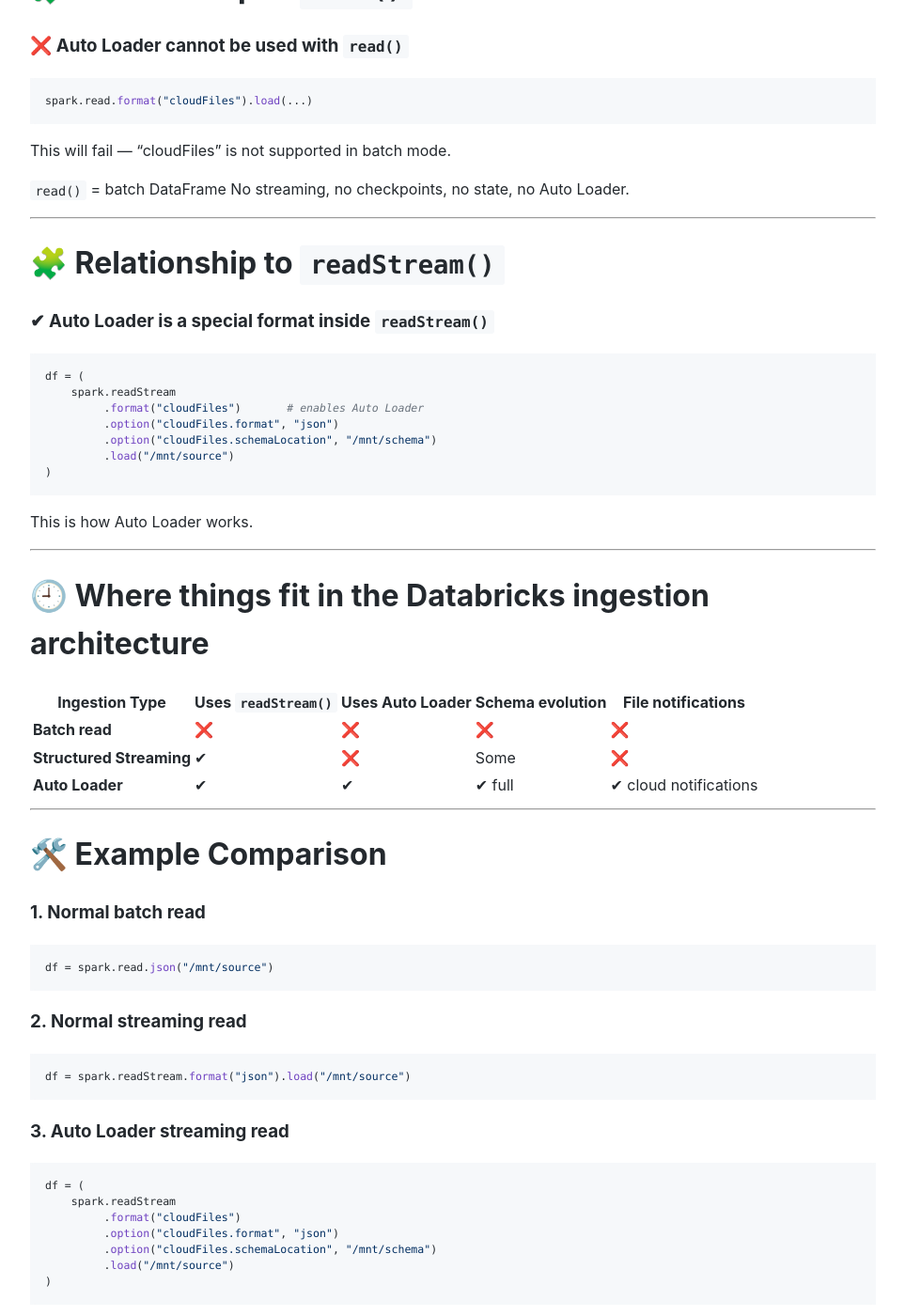
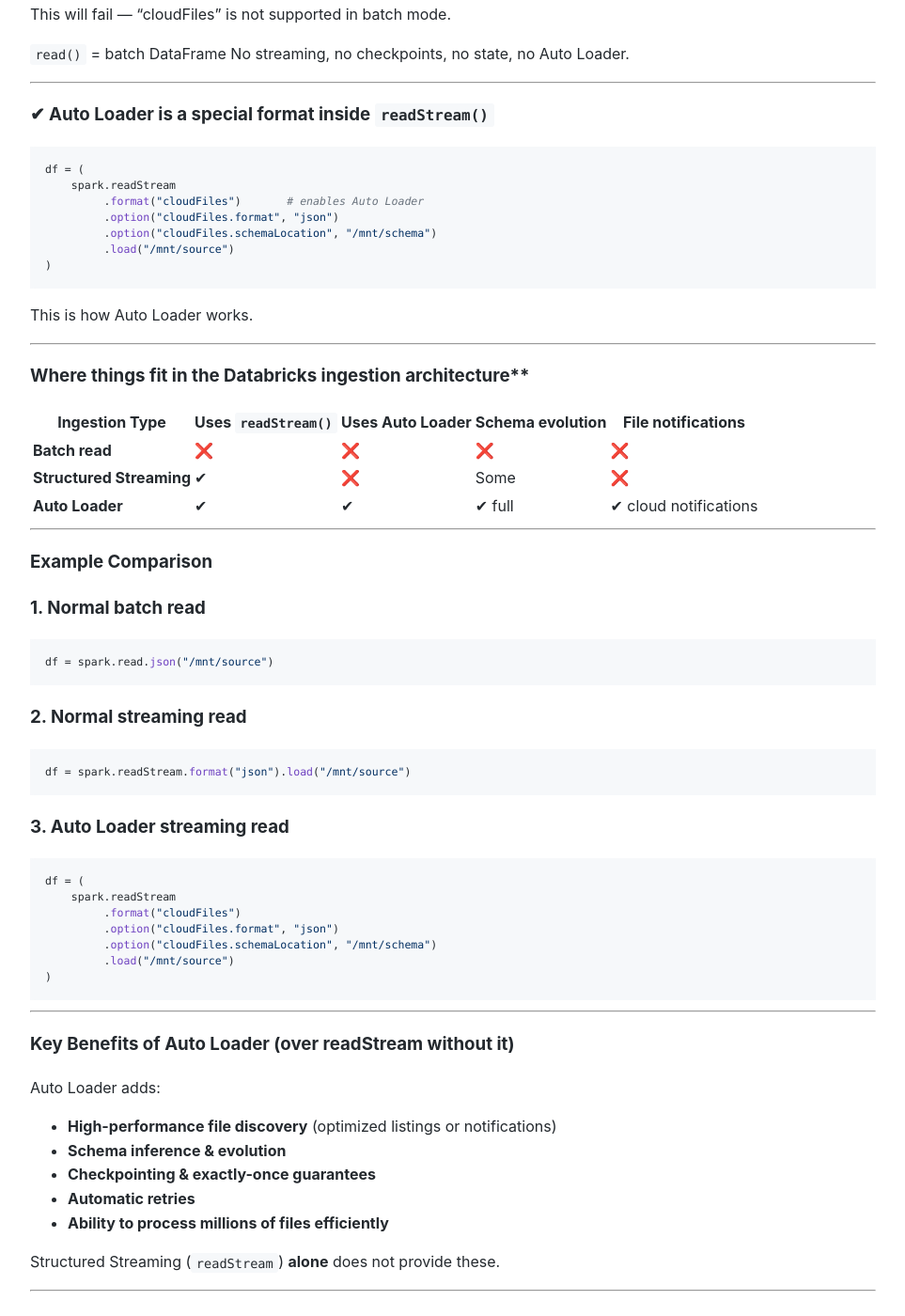
Before and after one commit to Michael-Lubinsky/michael-lubinsky.github.com, a Jekyll site: the page built from spark/spark_streaming.md, in a window 1280 px wide and 1400 px high, scrolled down 7392 px. Shown: the whole window at 94% size, without its empty margins (158-1121 px from the left). Built offline with Jekyll 4.4.1, drawn with Linux system fonts in a browser that asks for light colours; our own code applies the rules of GitHub Pages for plain Markdown files; some of the changed text lies outside the part shown.

Commit message:
Update spark_streaming.md

````diff
--- a/spark/spark_streaming.md
+++ b/spark/spark_streaming.md
@@ -285,11 +285,11 @@
 * For batch DataFrames only, `if not df.head(1):` is the good pattern.
 
 
-# How **Auto Loader**, **read()**, and **readStream()** relate in Databricks.
+### How **Auto Loader**, **read()**, and **readStream()** relate in Databricks.
 
 
 
-**Auto Loader works only with `readStream()` (structured streaming).**
+###  Auto Loader works only with `readStream()` (structured streaming)
 Not with plain `read()`.
 
 You enable Auto Loader by using:
@@ -308,7 +308,7 @@
 
 ---
 
-# 🚀 **Auto Loader explained simply**
+### Auto Loader explained simply**
 
 Auto Loader is a **streaming file ingestion** engine built on top of **Structured Streaming**.
 
@@ -326,9 +326,6 @@
 spark.readStream.format("cloudFiles")
 ```
 
----
-
-# 🧩 **Relationship to `read()`**
 
 ### ❌ Auto Loader cannot be used with `read()`
 
@@ -343,7 +340,6 @@
 
 ---
 
-# 🧩 **Relationship to `readStream()`**
 
 ### ✔ Auto Loader **is a special format** inside `readStream()`
 
@@ -361,7 +357,7 @@
 
 ---
 
-# 🕘 **Where things fit in the Databricks ingestion architecture**
+### Where things fit in the Databricks ingestion architecture**
 
 | Ingestion Type           | Uses `readStream()` | Uses Auto Loader | Schema evolution | File notifications    |
 | ------------------------ | ------------------- | ---------------- | ---------------- | --------------------- |
@@ -371,7 +367,7 @@
 
 ---
 
-# 🛠️ Example Comparison
+### Example Comparison
 
 ### **1. Normal batch read**
 
@@ -399,7 +395,7 @@
 
 ---
 
-# 🔥 Key Benefits of Auto Loader (over readStream without it)
+### Key Benefits of Auto Loader (over readStream without it)
 
 Auto Loader adds:
 
@@ -413,7 +409,7 @@
 
 ---
 
-# 📌 Summary
+### Summary
 
 * `read()` = batch → **Auto Loader cannot be used**
 * `readStream()` = streaming →
````
Also changed, not shown: other parts of spark/spark_streaming.md (+1 -1 lines).
